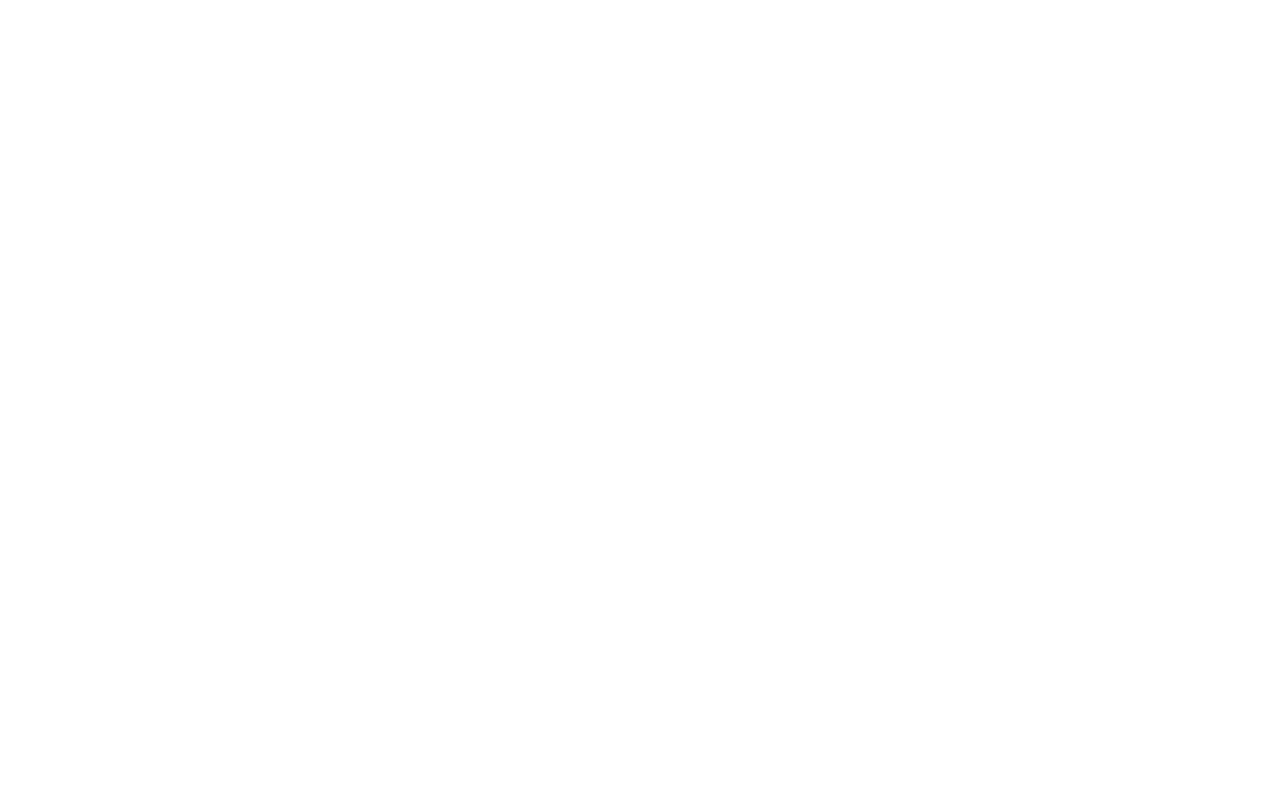
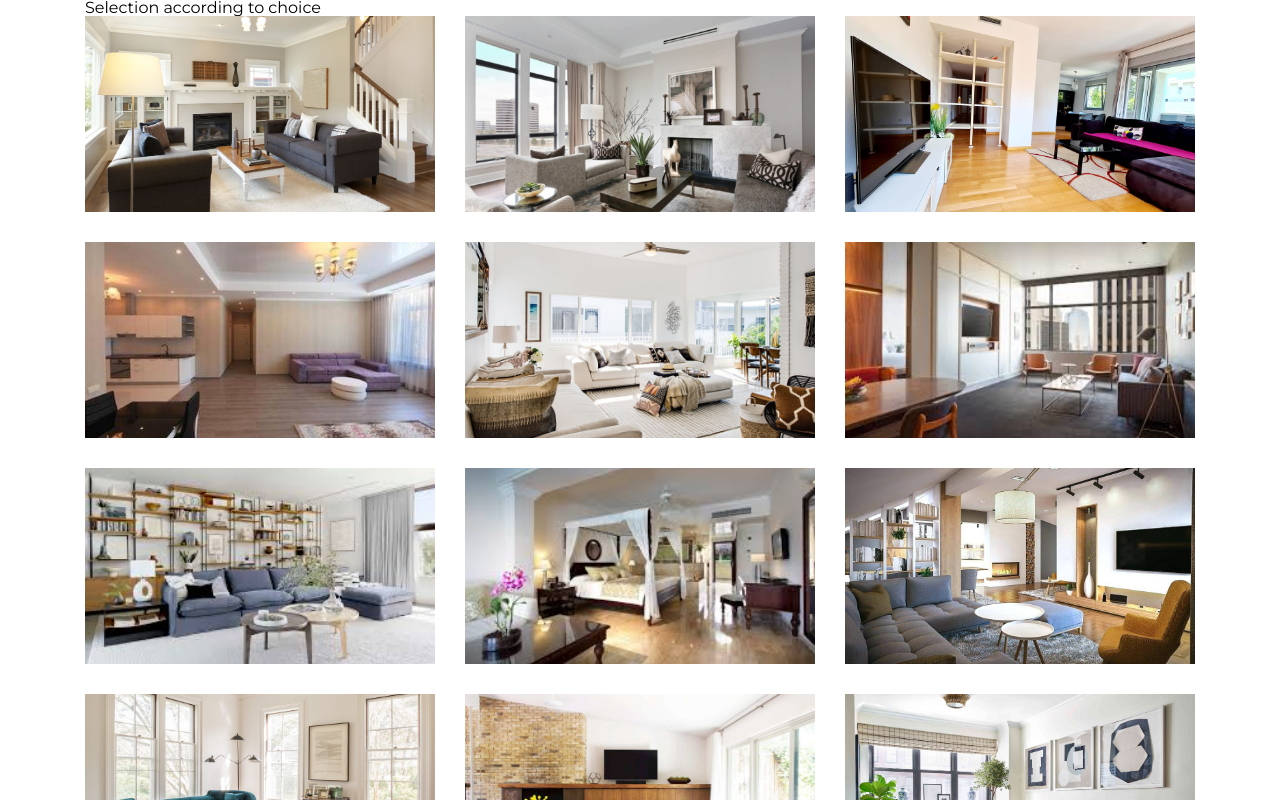
Before and after one commit to IgoryanDeltoro/my-first-vue-project, a Vue app: page / in a window 1280 px wide. Shown: the top 800 px of the page. Built offline with nearby package versions, Linux system fonts and the light colour scheme.

Commit message:
ADDED: title

```diff
--- a/src/App.vue
+++ b/src/App.vue
@@ -1,16 +1,29 @@
 <template>
   <div class="app">
-    <ApartmentsList :apartments="apartments" />
+    <ApartmentsList :items="apartments">
+      <template v-slot:title>Selection according to choice</template>
+      <template v-slot:apartment="{ apartment }">
+        <ApartmentsItem
+          :description="apartment.descr"
+          :price="apartment.price"
+          :rating="apartment.rating"
+          :imgSrc="apartment.imgUrl"
+          :key="apartment.id"
+        />
+      </template>
+    </ApartmentsList>
   </div>
 </template>
 
 <script>
 import apartments from './components/apartment/apartments';
+import ApartmentsItem from './components/apartment/ApartmentsItem.vue';
 import ApartmentsList from './components/apartment/ApartmentsList.vue';
 export default {
   name: 'App',
   components: {
     ApartmentsList,
+    ApartmentsItem,
   },
   data() {
     return {
```
